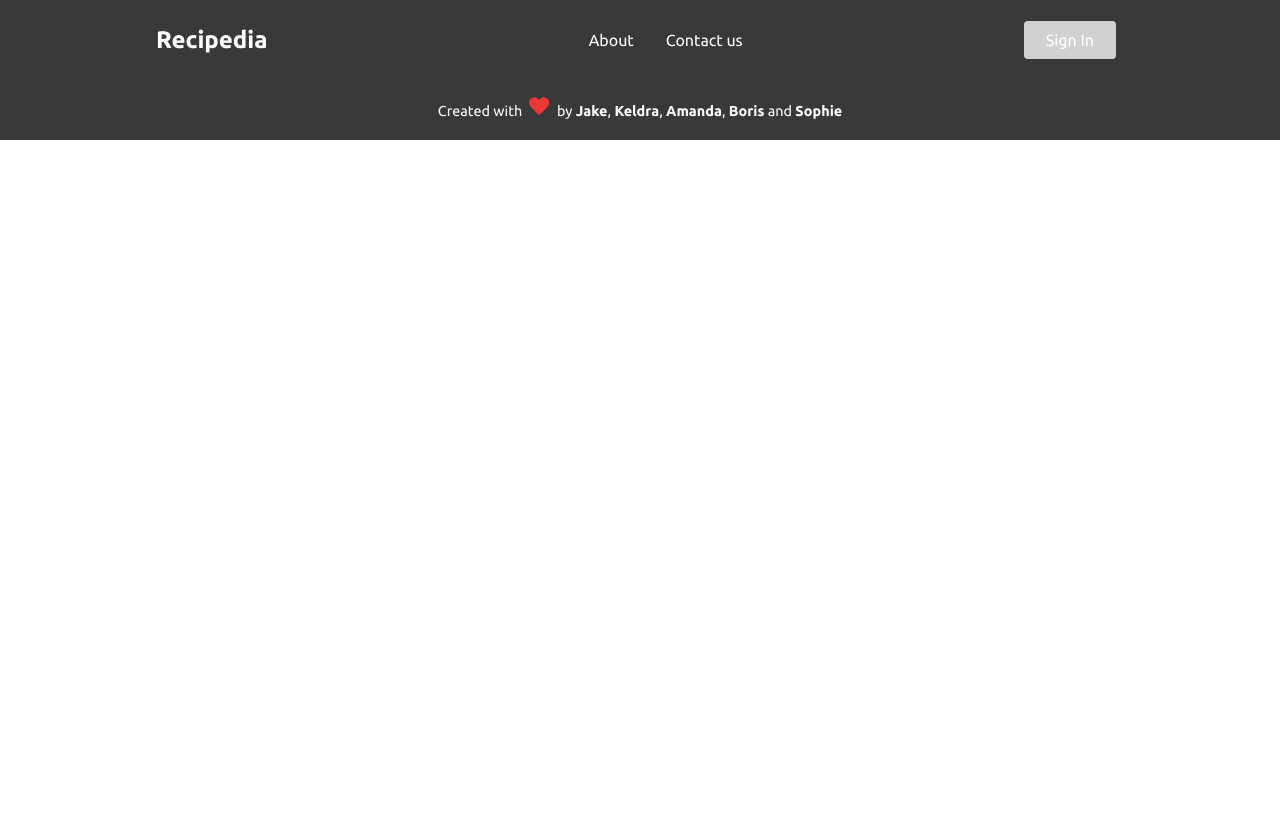
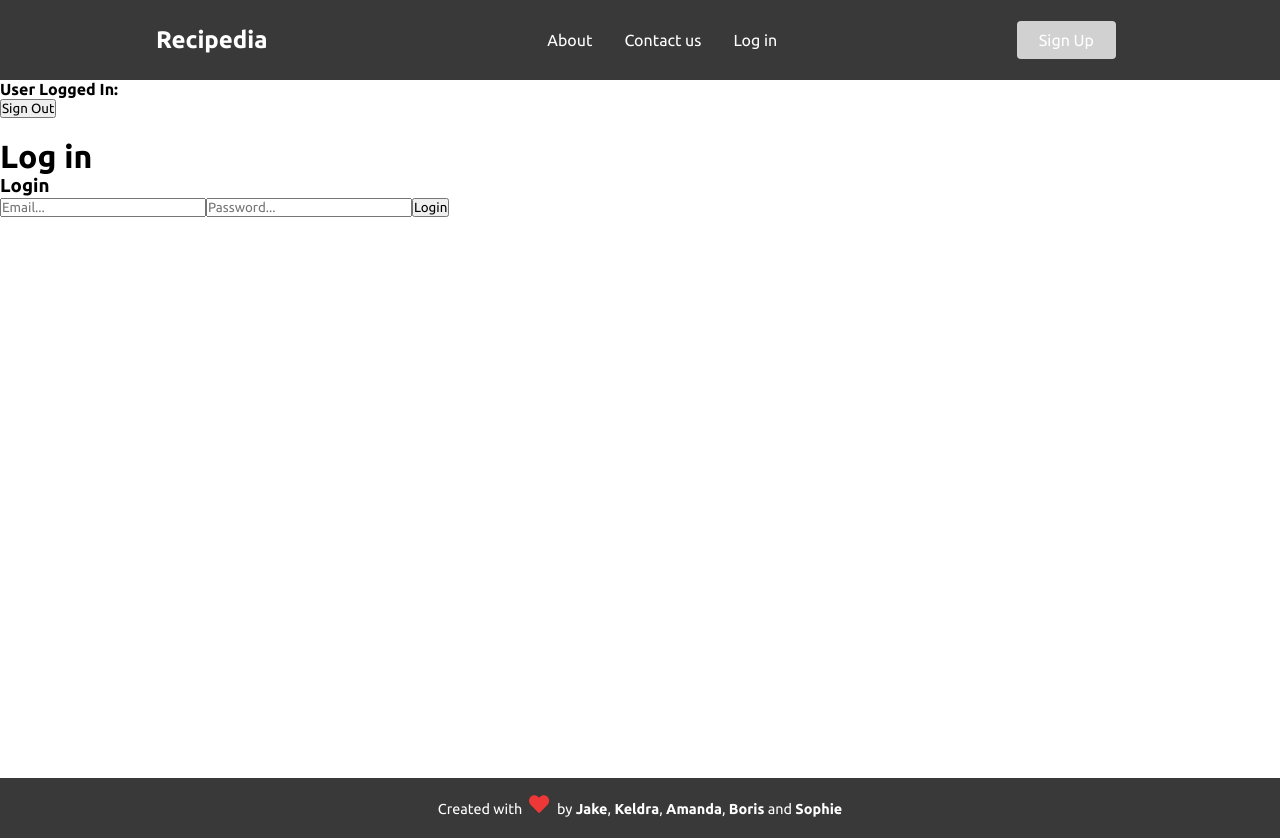
Before and after one commit to SophieBonneval/Recipedia, a React (Create React App) app: page /log-in in a window 1280 px wide. Before the commit the page ends 800 px from the top, so only its background shows below. Built offline with nearby package versions, Linux system fonts and the light colour scheme; no server answers.

Commit message:
Registration and authentication working

```diff
--- a/package.json
+++ b/package.json
@@ -5,6 +5,8 @@
   "dependencies": {
     "@testing-library/jest-dom": "^5.11.4",
     "@testing-library/user-event": "^12.1.10",
+    "dotenv": "^10.0.0",
+    "firebase": "^9.3.0",
     "react": "^17.0.2",
     "react-dom": "^17.0.2",
     "react-icons": "^4.3.1",
--- a/src/App.js
+++ b/src/App.js
@@ -1,31 +1,47 @@
 import './App.css';
-import React from 'react';
+import React, { useState } from 'react';
 import { BrowserRouter as Router, Switch, Route } from 'react-router-dom';
 import Navbar from './components/Navbar';
-import Footer from './components/footer/Footer';
+import Footer from './components/Footer/Footer';
 import Home from './pages';
-import About from './pages/about';
+import About from './pages/About';
 import ContactUs from './pages/ContactUs';
-import SignIn from './pages/SignIn';
+import SignIn from './pages/SignUp';
+import LogIn from './pages/LogIn';
 import Sidebar from './components/Sidebar';
+import { onAuthStateChanged, signOut } from 'firebase/auth';
+import { auth } from './firebase-config';
 
 function App() {
-  //  const [isOpen, setIsOpen] = useState(false);
-  //
-  //  const toggle = () => {
-  //    setIsOpen(!isOpen);
-  //  };
+  const [user, setUser] = useState({});
+
+  onAuthStateChanged(auth, (currentUser) => {
+    setUser(currentUser);
+  });
+
+  const logout = async () => {
+    await signOut(auth);
+  };
 
   return (
     <div className='app' data-testid='test-app'>
       <Router>
         <Sidebar />
         <Navbar />
+
+        <div>
+          <h4> User Logged In: </h4>
+          {user?.email}
+
+          <button onClick={logout}> Sign Out </button>
+        </div>
+
         <Switch>
           <Route path='/' exact component={Home} />
           <Route path='/about' component={About} />
           <Route path='/contact-us' component={ContactUs} />
           <Route path='/sign-in' component={SignIn} />
+          <Route path='/log-in' component={LogIn} />
         </Switch>
       </Router>
       <Footer />
@@ -34,3 +50,9 @@
 }
 
 export default App;
+
+//  const [isOpen, setIsOpen] = useState(false);
+//
+//  const toggle = () => {
+//    setIsOpen(!isOpen);
+//  };
--- /dev/null
+++ b/src/components/Authenticate/index.js
@@ -0,0 +1,45 @@
+import React, { useState } from 'react';
+import { signInWithEmailAndPassword } from 'firebase/auth';
+import { auth } from '../../firebase-config';
+
+const Authenticate = () => {
+  const [loginEmail, setLoginEmail] = useState('');
+  const [loginPassword, setLoginPassword] = useState('');
+
+  const login = async () => {
+    try {
+      const user = await signInWithEmailAndPassword(
+        auth,
+        loginEmail,
+        loginPassword
+      );
+      console.log(user);
+    } catch (error) {
+      console.log(error.message);
+    }
+  };
+
+  return (
+    <div>
+      <h3> Login </h3>
+      <input
+        type='email'
+        placeholder='Email...'
+        onChange={(event) => {
+          setLoginEmail(event.target.value);
+        }}
+      />
+      <input
+        type='password'
+        placeholder='Password...'
+        onChange={(event) => {
+          setLoginPassword(event.target.value);
+        }}
+      />
+
+      <button onClick={login}> Login</button>
+    </div>
+  );
+};
+
+export default Authenticate;
--- a/src/components/Navbar/index.js
+++ b/src/components/Navbar/index.js
@@ -22,10 +22,11 @@
         <NavMenu>
           <NavLink to='/about'>About</NavLink>
           <NavLink to='/contact-us'>Contact us</NavLink>
+          <NavLink to='/log-in'>Log in</NavLink>
         </NavMenu>
         <NavBtn>
           <NavBtnLink data-testid='test-button-signin' to='/sign-in'>
-            Sign In
+            Sign Up
           </NavBtnLink>
         </NavBtn>
       </Nav>
--- /dev/null
+++ b/src/components/Register/index.js
@@ -0,0 +1,45 @@
+import React, { useState } from 'react';
+import { createUserWithEmailAndPassword } from 'firebase/auth';
+import { auth } from '../../firebase-config';
+
+const Register = () => {
+  const [registerEmail, setRegisterEmail] = useState('');
+  const [registerPassword, setRegisterPassword] = useState('');
+
+  const register = async () => {
+    try {
+      const user = await createUserWithEmailAndPassword(
+        auth,
+        registerEmail,
+        registerPassword
+      );
+      console.log(user);
+    } catch (error) {
+      console.log(error.message);
+    }
+  };
+
+  return (
+    <div>
+      <h3> Register User </h3>
+      <input
+        type='email'
+        placeholder='Email...'
+        onChange={(event) => {
+          setRegisterEmail(event.target.value);
+        }}
+      />
+      <input
+        type='password'
+        placeholder='Password...'
+        onChange={(event) => {
+          setRegisterPassword(event.target.value);
+        }}
+      />
+
+      <button onClick={register}> Create User</button>
+    </div>
+  );
+};
+
+export default Register;
--- /dev/null
+++ b/src/firebase-config.js
@@ -0,0 +1,17 @@
+import { initializeApp } from 'firebase/app';
+import { getAuth } from 'firebase/auth';
+
+const firebaseConfig = {
+  apiKey: process.env.REACT_APP_FIREBASE_API_KEY,
+  authDomain: process.env.REACT_APP_FIREBASE_AUTH_DOMAIN,
+  databaseURL: process.env.REACT_APP_FIREBASE_DATABASE_URL,
+  projectId: process.env.REACT_APP_FIREBASE_PROJECT_ID,
+  storageBucket: process.env.REACT_APP_FIREBASE_STORAGE_BUCKET,
+  messagingSenderId: process.env.REACT_APP_FIREBASE_MESSAGING_SENDER_ID,
+  appId: process.env.REACT_APP_FIREBASE_APP_ID,
+  measurementId: process.env.REACT_APP_FIREBASE_MEASUREMENT_ID,
+};
+
+const app = initializeApp(firebaseConfig);
+
+export const auth = getAuth(app);
--- /dev/null
+++ b/src/pages/LogIn.js
@@ -0,0 +1,14 @@
+import React from 'react';
+import Authenticate from '../components/Authenticate';
+import './index.css';
+
+const LogIn = () => {
+  return (
+    <div className='container'>
+      <h1>Log in</h1>
+      <Authenticate />
+    </div>
+  );
+};
+
+export default LogIn;
--- a/src/pages/SignIn.js
+++ /dev/null
@@ -1,12 +0,0 @@
-import React from 'react';
-import './index.css';
-
-const SignIn = () => {
-  return (
-    <div className='container'>
-      <h1>Sign in</h1>
-    </div>
-  );
-};
-
-export default SignIn;
--- /dev/null
+++ b/src/pages/SignUp.js
@@ -0,0 +1,14 @@
+import React from 'react';
+import Register from '../components/Register';
+import './index.css';
+
+const SignUp = () => {
+  return (
+    <div className='container'>
+      <h1>Sign up</h1>
+      <Register />
+    </div>
+  );
+};
+
+export default SignUp;
```
Also changed, not shown: 1 other file (tests, documents, lock files or other folders).
